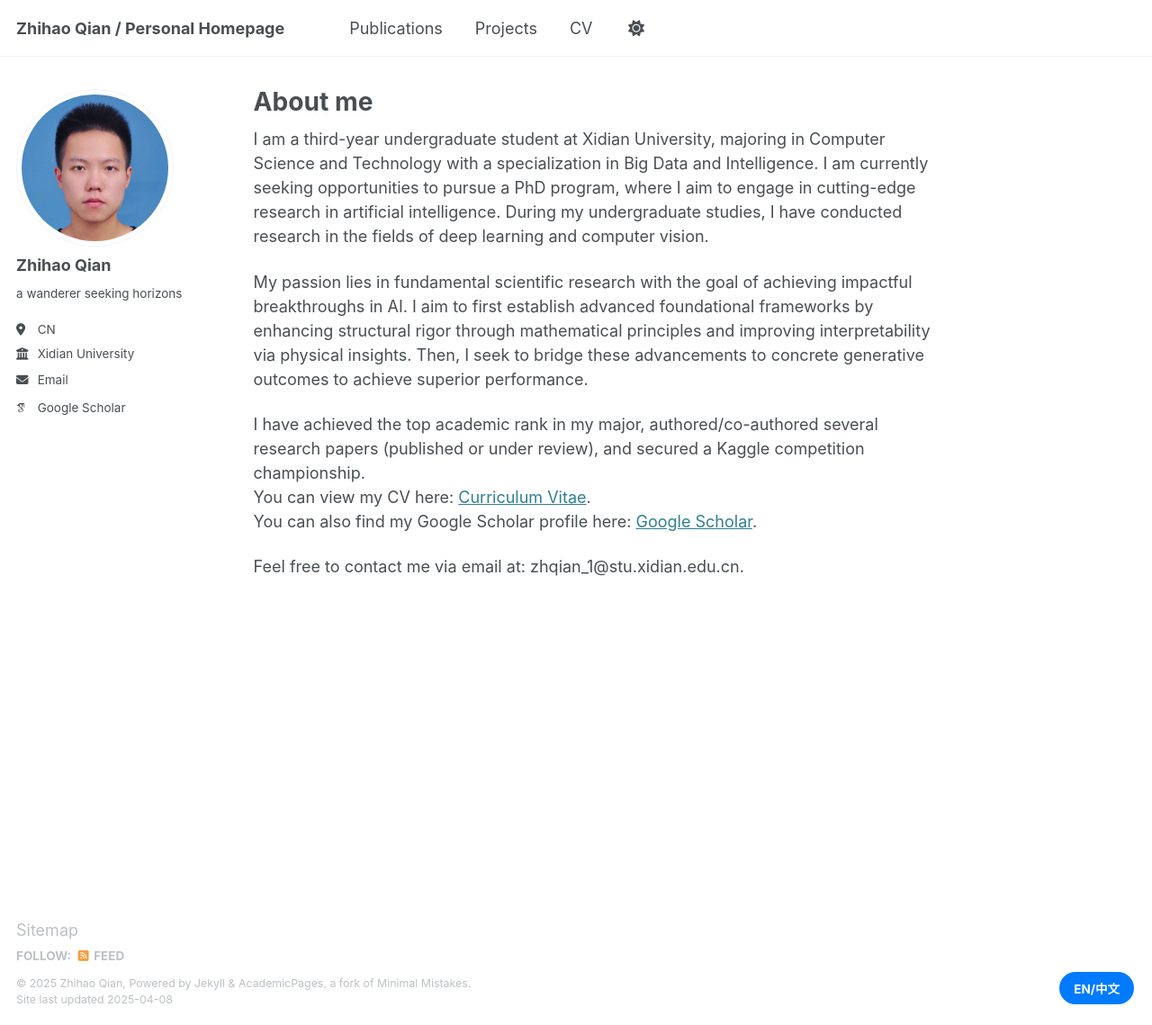
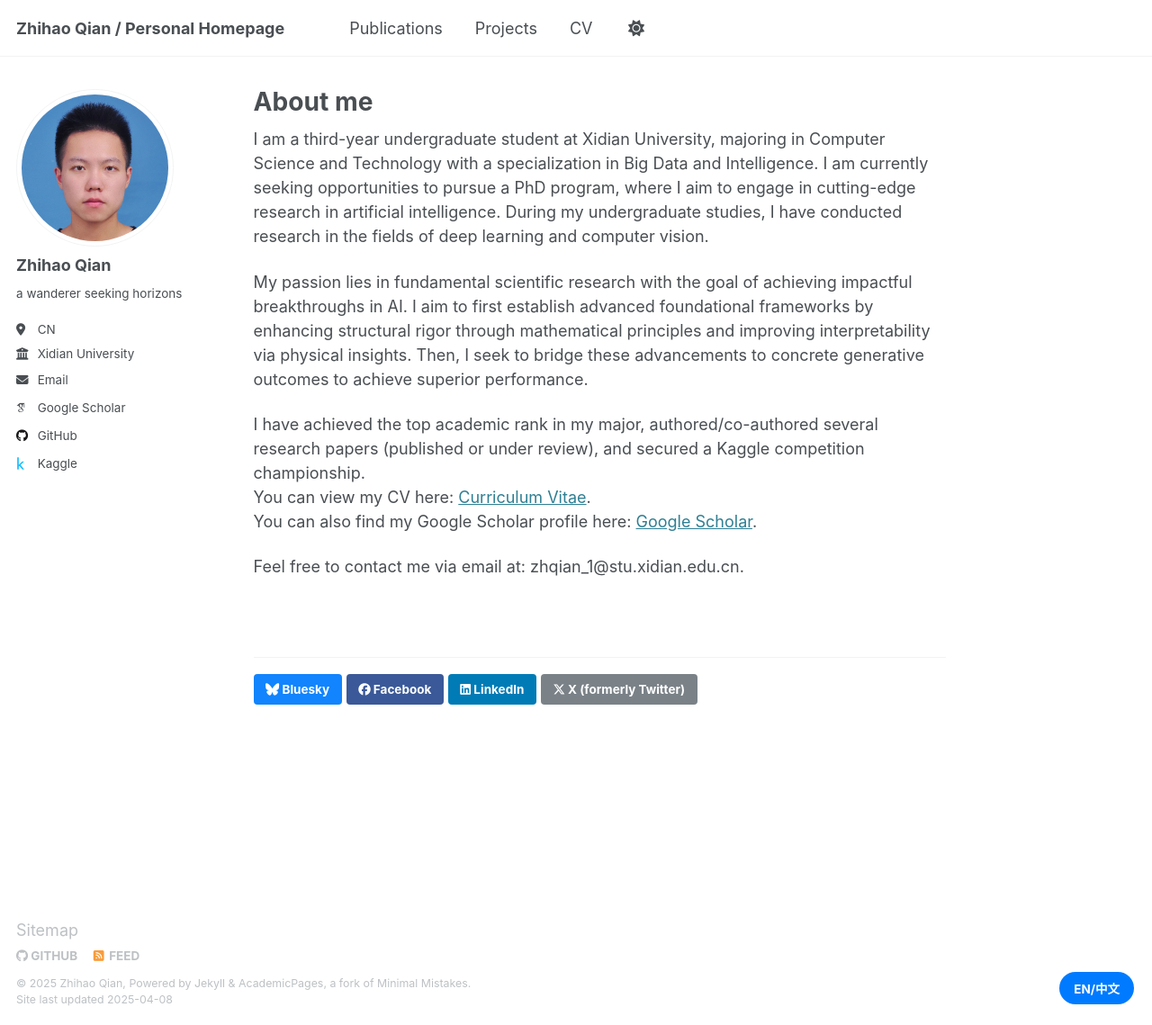
Before and after one commit to Dualego00/Dualego00.github.io, a Jekyll site: the page built from _pages/about.md, in a window 1280 px wide and 1139 px high. Shown: the whole window at 90% size. Built offline with Jekyll 4.4.1, drawn with Linux system fonts in a browser that asks for light colours; some web fonts are replaced; some of the changed lines change nothing that is shown.

Commit message:
Revert "Hide social media share buttons by setting share to false in _config.yml"
This reverts commit 8438721cf40280ea31941d872f905af2701f7475.

```diff
--- a/_config.yml
+++ b/_config.yml
@@ -7,7 +7,7 @@
 # server process.
 
 # Basic Site Settings
-locale                   : "en"
+locale                   : "CN"
 site_theme               : "default"
 title                    : "Zhihao Qian / Personal Homepage"
 title_separator          : "-"
@@ -45,6 +45,40 @@ author:
   pubmed           : # "https://www.ncbi.nlm.nih.gov/pubmed/?term=john+snow"
   researchgate     : # URL
   scopus           : # URL
+
+  # Repositories and software development
+  bitbucket        : # Username - Update with your username on the site
+  codepen          : # Username
+  dribbble         : # Username
+  github           : "Dualego00"
+  kaggle           : "zhihaoqian00/competitions"
+  stackoverflow    : # User number or user number and name (i.e., use "1" or "1/jeff-atwood")
+
+  # Social media
+  # bluesky          : # "bsky.app" # Replace this with you Bluesky username
+  # facebook         : # Username
+  # flickr           : # Username
+  # foursquare       : # Username
+  # goodreads        : # Username
+  # google_plus      : # Username
+  # keybase          : # Username
+  # instagram        : # Username
+  # lastfm           : # Username
+  # linkedin         : # Username
+  # mastodon         : # URL
+  # medium           : # URL
+  # pinterest        : # Username
+  # soundcloud       : # Username
+  # steam            : # Username
+  # telegram         : # URL
+  # tumblr           : # Username
+  # twitter          : # Username for X / Twitter
+  # vine             : # Username
+  # weibo            : # Username
+  # wikipedia        : # Username
+  # xing             : # Username
+  # youtube          : # Username
+  # zhihu            : # Username
 
 # Publication Category - The following the list of publication categories and their headings
 publication_category:
@@ -211,7 +245,7 @@ defaults:
       author_profile: true
       # read_time: true
       comments: true
-      share: false
+      share: true
       related: true
   # _pages
   - scope:
@@ -222,7 +256,7 @@ defaults:
       author_profile: true
       # read_time: true
       comments: true
-      share: false
+      share: true
       related: true
   # _teaching
   - scope:
@@ -231,7 +265,7 @@ defaults:
     values:
       layout: single
       author_profile: true
-      share: false
+      share: true
       comments: true
   # _publications
   - scope:
@@ -240,7 +274,7 @@ defaults:
     values:
       layout: single
       author_profile: true
-      share: false
+      share: true
       comments: true
   # _portfolio
   - scope:
@@ -249,7 +283,7 @@ defaults:
     values:
       layout: single
       author_profile: true
-      share: false
+      share: true
       comment: true
   # _talks
   - scope:
@@ -258,7 +292,7 @@ defaults:
     values:
       layout: talk
       author_profile: true
-      share: false
+      share: true
   # _projects
   - scope:
       path: ""
@@ -266,7 +300,7 @@ defaults:
     values:
       layout: single
       author_profile: true
-      share: false
+      share: true
       comments: true
 
 
```
